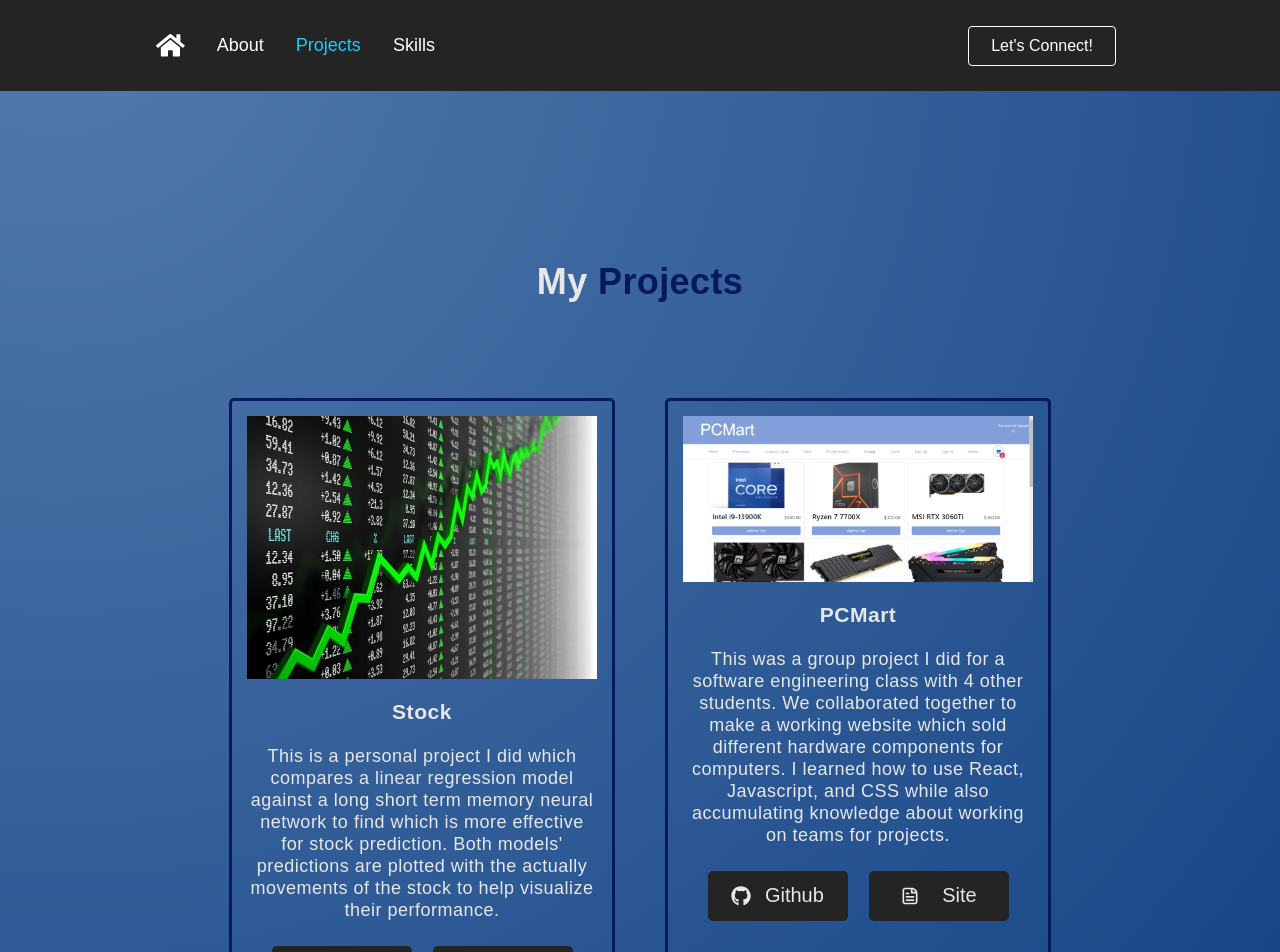
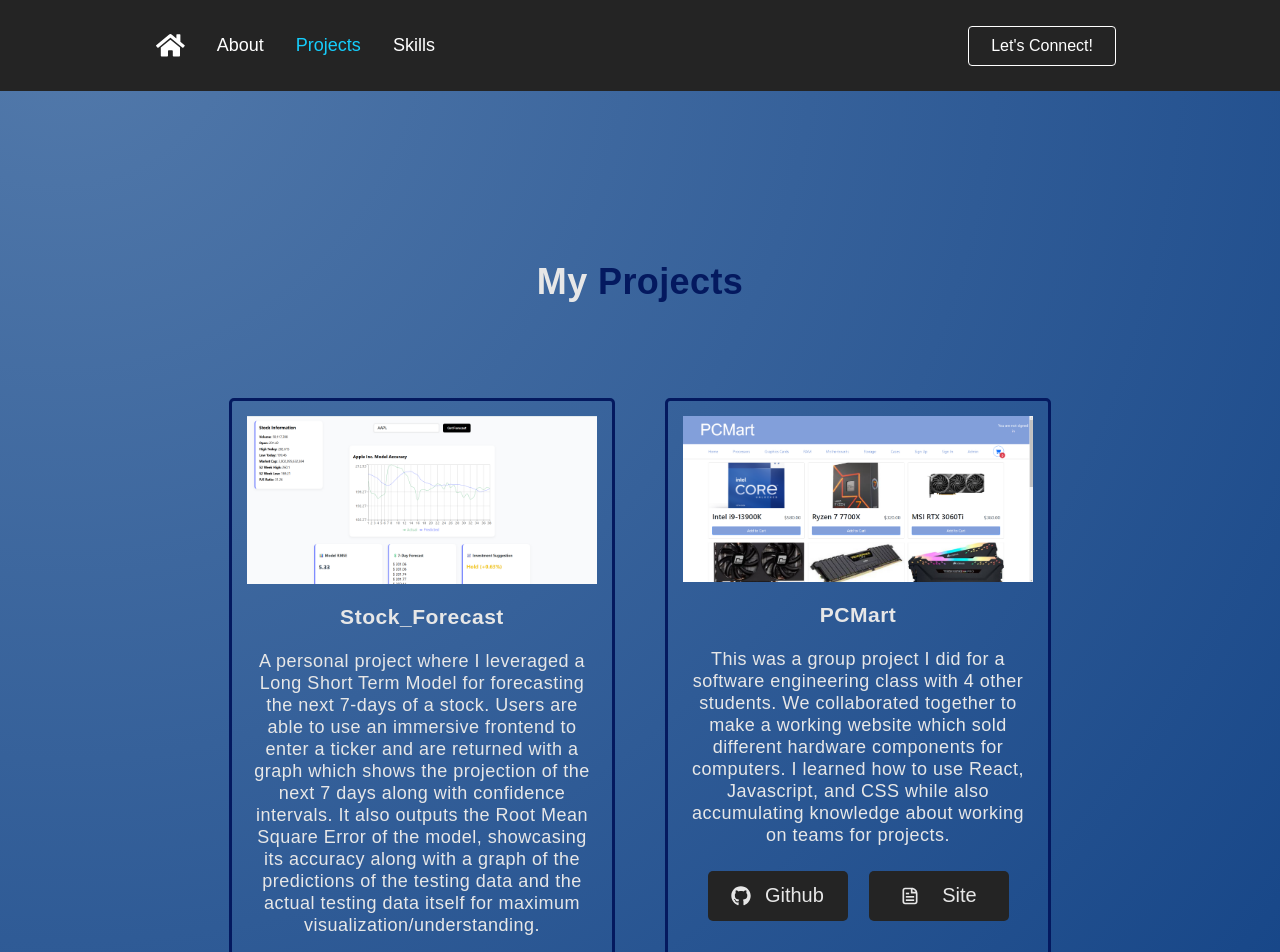
Before and after one commit to dgiletto/Portfolio, a React (Create React App) app: page /projects in a window 1280 px wide. Shown: the top 952 px of the page. Built offline with nearby package versions, Linux system fonts and the light colour scheme.

Commit message:
Updated Stock Prediction Project Added

```diff
--- a/src/Components/ProjectCard.js
+++ b/src/Components/ProjectCard.js
@@ -9,10 +9,10 @@
         PCMartGithub: "https://github.com/dgiletto/Team-6",
         PCMartWebsite: "https://dgiletto.github.io/Team-6/",
 
-        StockDesc:
-            "This is a personal project I did which compares a linear regression model against a long short term memory neural network to find which is more effective for stock prediction. Both models' predictions are plotted with the actually movements of the stock to help visualize their performance.",
-        StockGithub: "https://github.com/dgiletto/Stock_Prediction",
-        StockWebsite: "https://github.com/dgiletto/Stock_Prediction",
+        Stock_ForecastDesc:
+            "A personal project where I leveraged a Long Short Term Model for forecasting the next 7-days of a stock. Users are able to use an immersive frontend to enter a ticker and are returned with a graph which shows the projection of the next 7 days along with confidence intervals. It also outputs the Root Mean Square Error of the model, showcasing its accuracy along with a graph of the predictions of the testing data and the actual testing data itself for maximum visualization/understanding.",
+        Stock_ForecastGithub: "https://github.com/dgiletto/Stock_Prediction",
+        Stock_ForecastWebsite: "https://stock-prediction-olive.vercel.app/",
 
         Music_RecommendationDesc:
             "Another personal project where I used a spotify dataset with the audio features of thousands of songs and employed a K-Nearest Neighbors model to give song recommendations based on a given track.",
--- a/src/Pages/Projects.jsx
+++ b/src/Pages/Projects.jsx
@@ -1,6 +1,6 @@
 import React from 'react';
 import { ProjectCard } from '../Components/ProjectCard.js';
-import projImg1 from '../Images/projImg1.jpg';
+import projImg1 from '../Images/projImg1.png';
 import projImg2 from '../Images/projImg2.png';
 import projImg3 from '../Images/projImg3.jpg';
 import projImg4 from '../Images/projImg4.jpeg';
@@ -13,7 +13,7 @@
                 My <b>Projects</b>
             </h1>
             <div className="project">
-                <ProjectCard photo={projImg1} title="Stock" />
+                <ProjectCard photo={projImg1} title="Stock_Forecast" />
                 <ProjectCard photo={projImg2} title="PCMart" />
                 <ProjectCard photo={projImg3} title="Music_Recommendation" />
                 <ProjectCard photo={projImg4} title="Rainfall_Prediction" />
```
Also changed, not shown: src/Images/projImg1.jpg (deleted), src/Images/projImg1.png (added).
